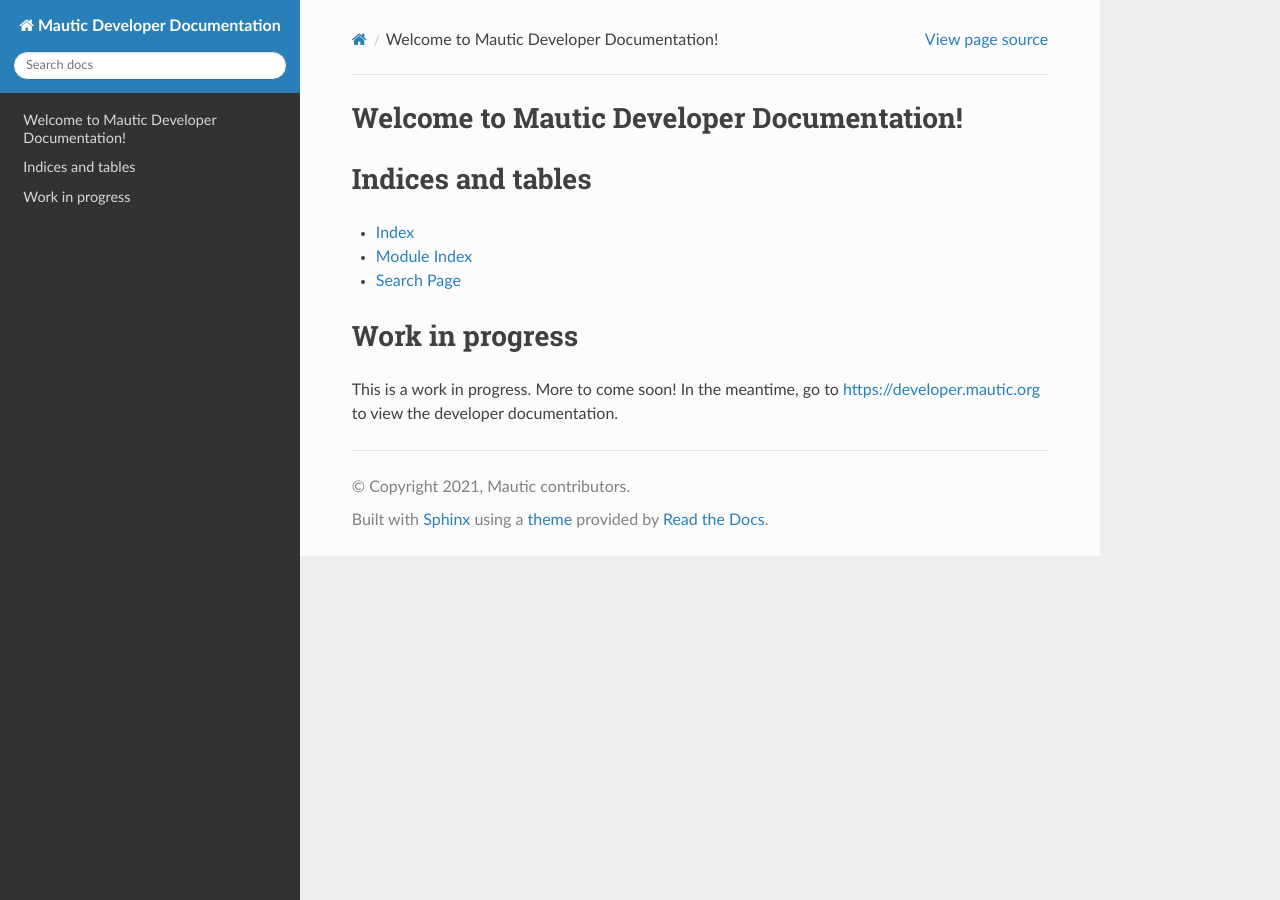
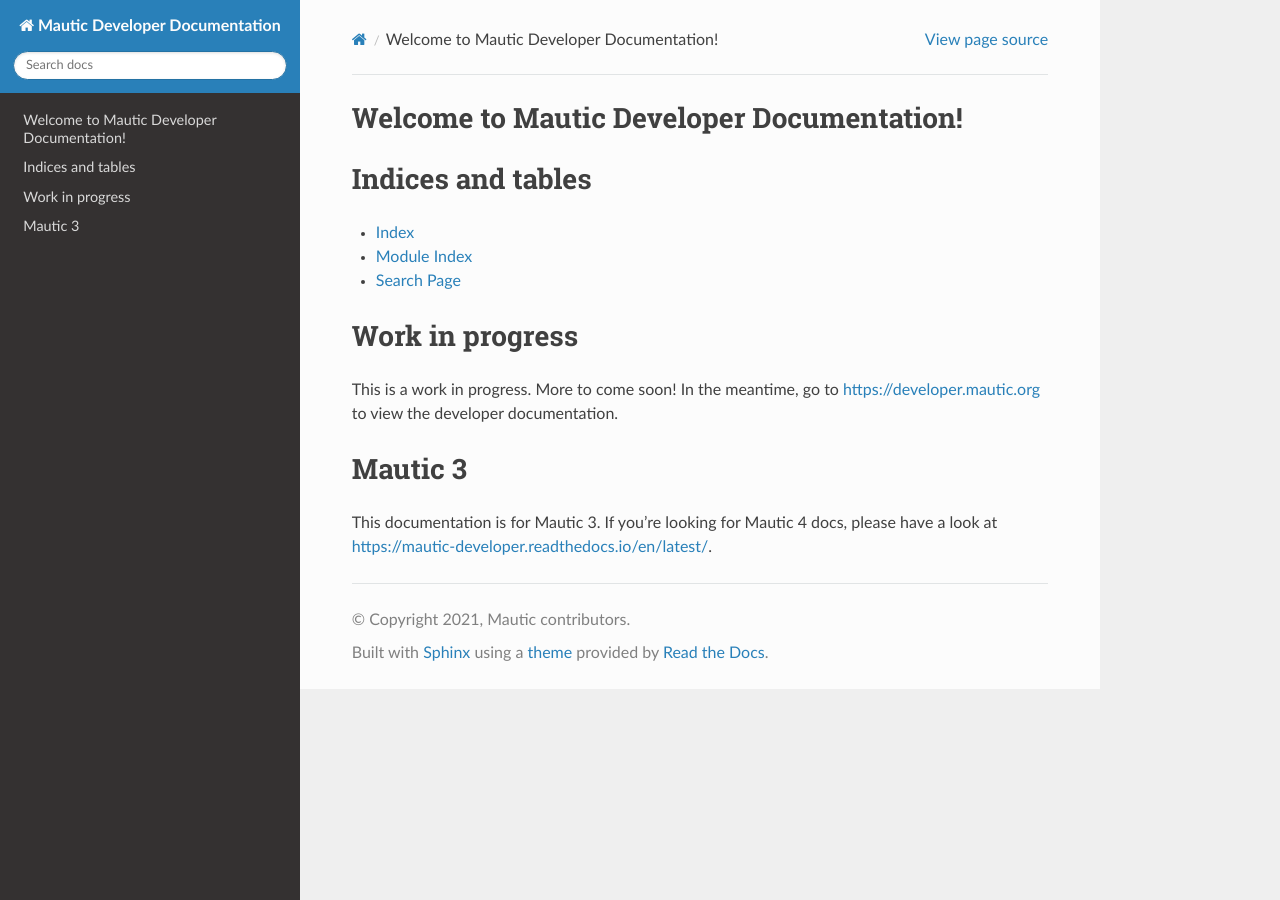
Before and after one commit to mautic/developer-documentation-new, a Sphinx documentation site: the page built from docs/source/index.rst, in a window 1280 px wide. Built offline with Sphinx 7.4.7 and the Read the Docs theme 2.0.0, drawn with Linux system fonts in a browser that asks for light colours.

Commit message:
Add note about Mautic 3

```diff
--- a/docs/source/index.rst
+++ b/docs/source/index.rst
@@ -23,3 +23,8 @@
 ================
 
 This is a work in progress. More to come soon! In the meantime, go to https://developer.mautic.org to view the developer documentation.
+
+Mautic 3
+========
+
+This documentation is for Mautic 3. If you're looking for Mautic 4 docs, please have a look at https://mautic-developer.readthedocs.io/en/latest/.
```
